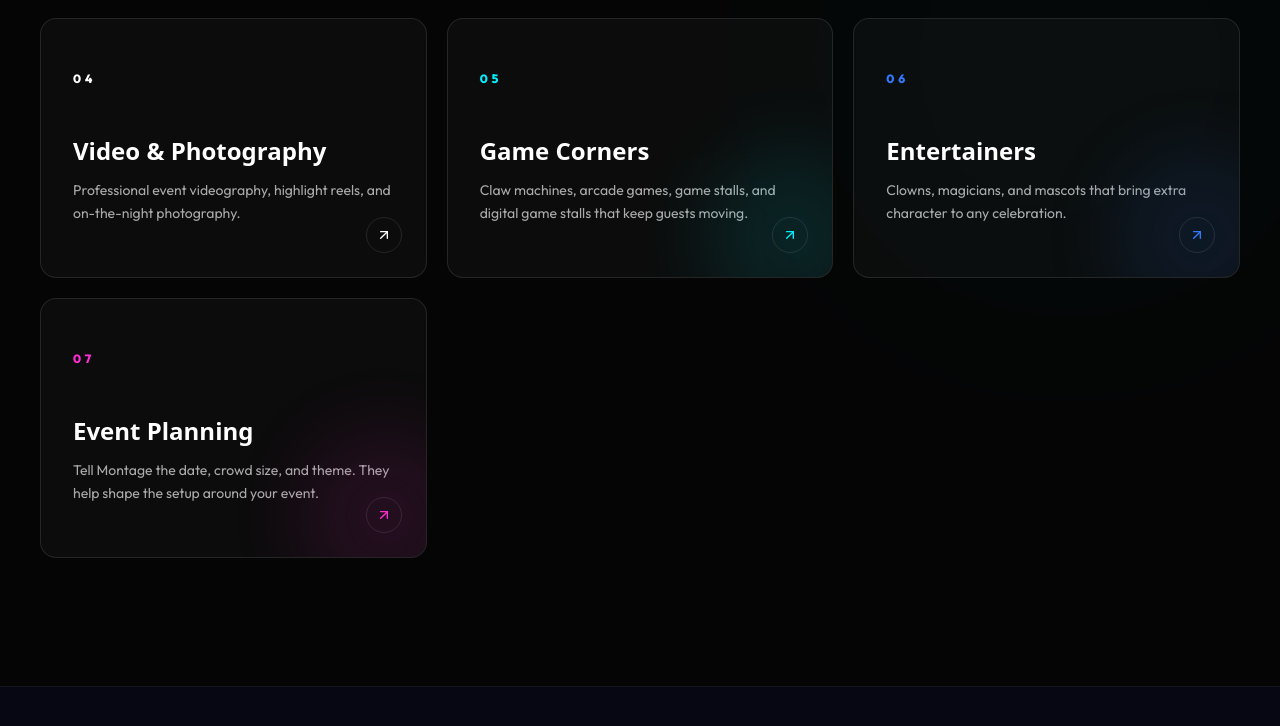
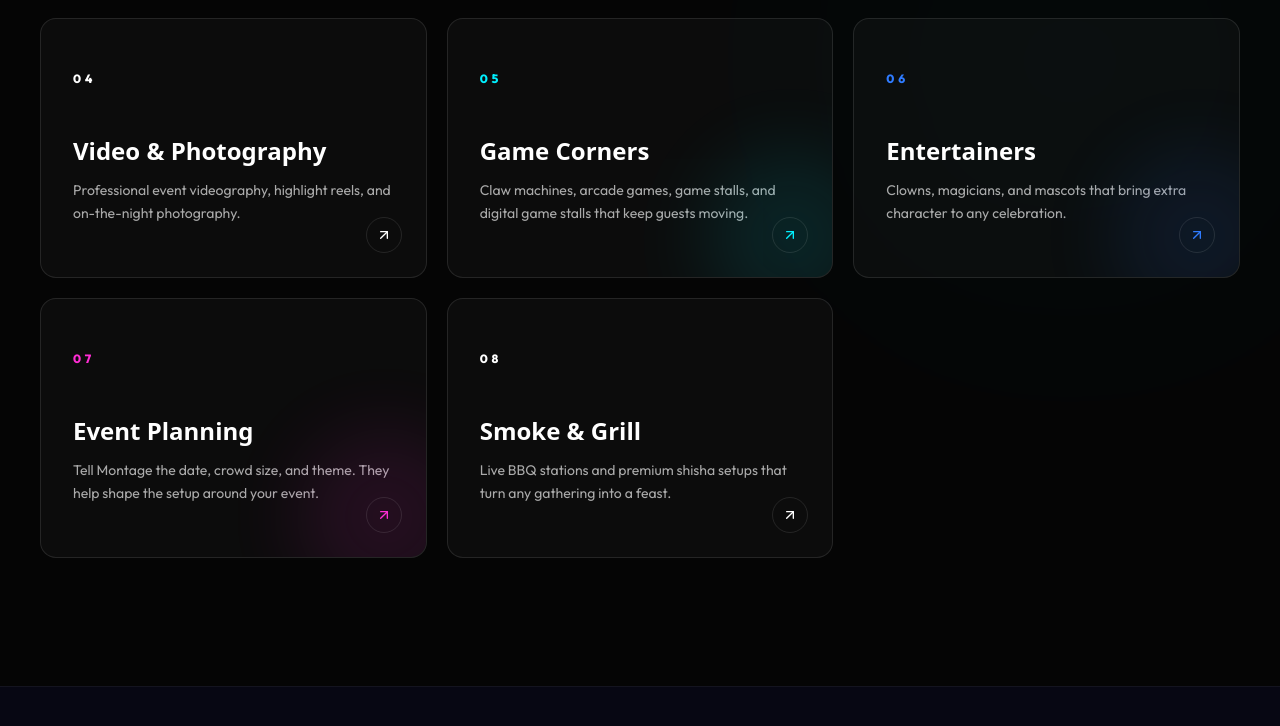
Before and after one commit to yashhgill/Montage, a React (Create React App) app in the folder frontend/: page / in a window 1280 px wide. Shown: the part 1366-2092 px from the top of the page. Built offline with nearby package versions, Linux system fonts and the light colour scheme; no server answers; a web font is replaced by a local one.

Commit message:
Add Smoke & Grill service section

```diff
--- a/frontend/src/data/content.js
+++ b/frontend/src/data/content.js
@@ -81,23 +81,23 @@ export const services = [
   {
     key: "photo",
     no: "03",
-    title: "360° Photobooth",
+    title: "360\u00b0 Photobooth",
     short: "360 camera platform with slow-mo videos and instant share links for every guest.",
     accent: "lime",
     subtitle:
       "Guests step on the platform, the arm spins, and walk away with a slow-motion video — instant share links, custom overlays, and classic photobooth prints for every table.",
     heroBg: `${R2}/360%20Photobooth/photo_6316472874990421415_y.jpg`,
     photos: [
-      { src: `${R2}/360%20Photobooth/photo_6316472874990421415_y.jpg`, caption: "360° Camera Platform" },
-      { src: `${R2}/360%20Photobooth/photo_6316472874990421437_y.jpg`, caption: "360° Camera Platform" },
-      { src: `${R2}/360%20Photobooth/photo_6316472874990421466_y.jpg`, caption: "360° Camera Platform" },
+      { src: `${R2}/360%20Photobooth/photo_6316472874990421415_y.jpg`, caption: "360\u00b0 Camera Platform" },
+      { src: `${R2}/360%20Photobooth/photo_6316472874990421437_y.jpg`, caption: "360\u00b0 Camera Platform" },
+      { src: `${R2}/360%20Photobooth/photo_6316472874990421466_y.jpg`, caption: "360\u00b0 Camera Platform" },
     ],
     videos: [
       `${R2}/360%20Photobooth/VID-20260318-WA0140.mp4`,
       `${R2}/360%20Photobooth/VID-20260224-WA0146.mp4`,
     ],
     details: [
-      { label: "360° Booth", value: "Slow-mo video, instant share link" },
+      { label: "360\u00b0 Booth", value: "Slow-mo video, instant share link" },
       { label: "Photobooth", value: "Printed strips & digital copies" },
       { label: "Props", value: "Full prop kit included" },
       { label: "Best For", value: "Birthdays, weddings, campus nights" },
@@ -170,7 +170,7 @@ export const services = [
       { label: "Clown", value: "Balloon art, face painting, slapstick" },
       { label: "Magician", value: "Close-up & stage magic shows" },
       { label: "Mascot", value: "Custom character suits available" },
-      { label: "Best For", value: "Children's parties, family events" },
+      { label: "Best For", value: "Children\'s parties, family events" },
     ],
   },
   {
@@ -194,6 +194,31 @@ export const services = [
       { label: "Setup", value: "Full crew on event day" },
       { label: "Packages", value: "Modular — pick what you need" },
       { label: "Best For", value: "Any event, any size" },
+    ],
+  },
+  {
+    key: "smokegrill",
+    no: "08",
+    title: "Smoke & Grill",
+    short: "Live BBQ stations and premium shisha setups that turn any gathering into a feast.",
+    accent: "orange",
+    subtitle:
+      "Sizzling live BBQ stations loaded with marinated meats and seafood, paired with a curated shisha lounge — the perfect combo to keep your guests fed, relaxed, and coming back for more.",
+    heroBg: null,
+    waOverride: "60113905421",
+    instagramOverride: null,
+    photos: [
+      { src: null, caption: "Live BBQ Station" },
+      { src: null, caption: "Shisha Lounge Setup" },
+      { src: null, caption: "Grilled Spread" },
+      { src: null, caption: "Premium Shisha" },
+    ],
+    videos: [],
+    details: [
+      { label: "BBQ", value: "Live grill, marinated meats & seafood" },
+      { label: "Shisha", value: "Premium flavours, multiple setups" },
+      { label: "Setup", value: "Full crew, charcoal & equipment included" },
+      { label: "Best For", value: "Corporate nights, private parties, weddings" },
     ],
   },
 ];
```
